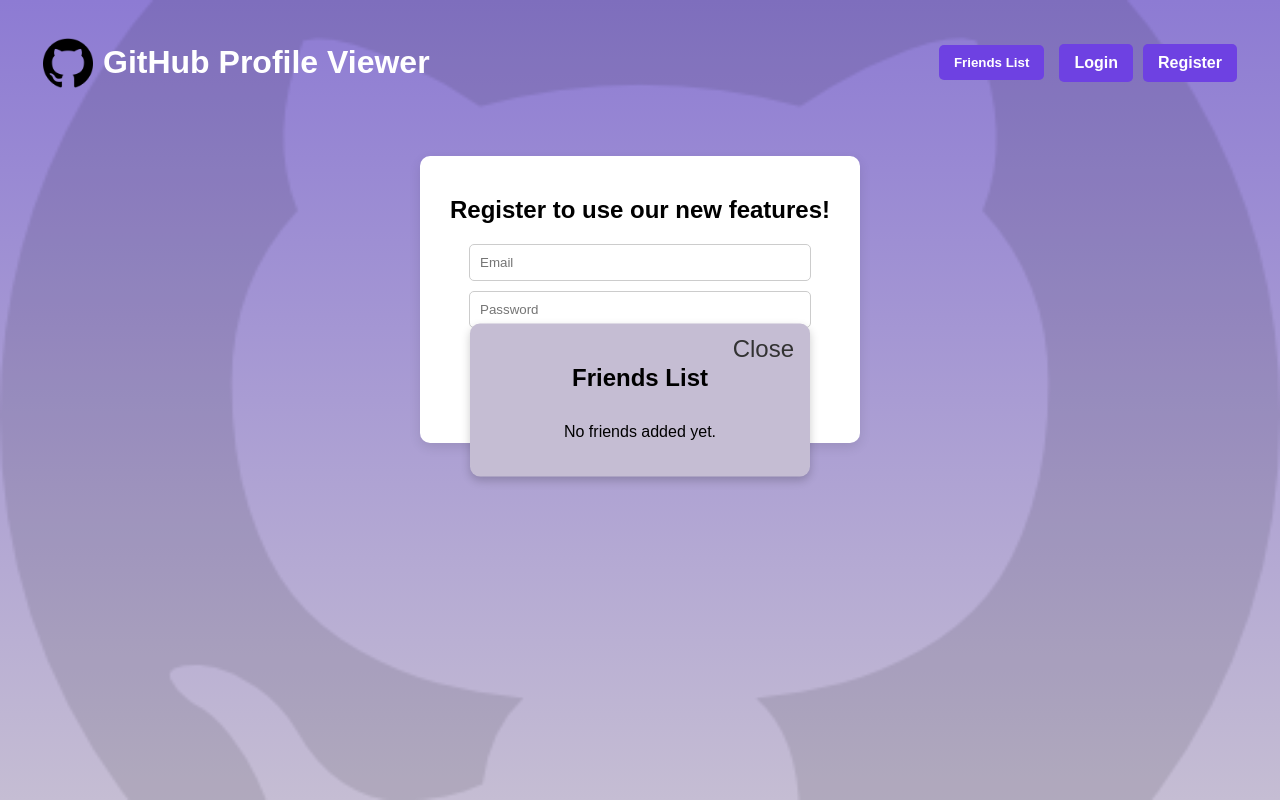
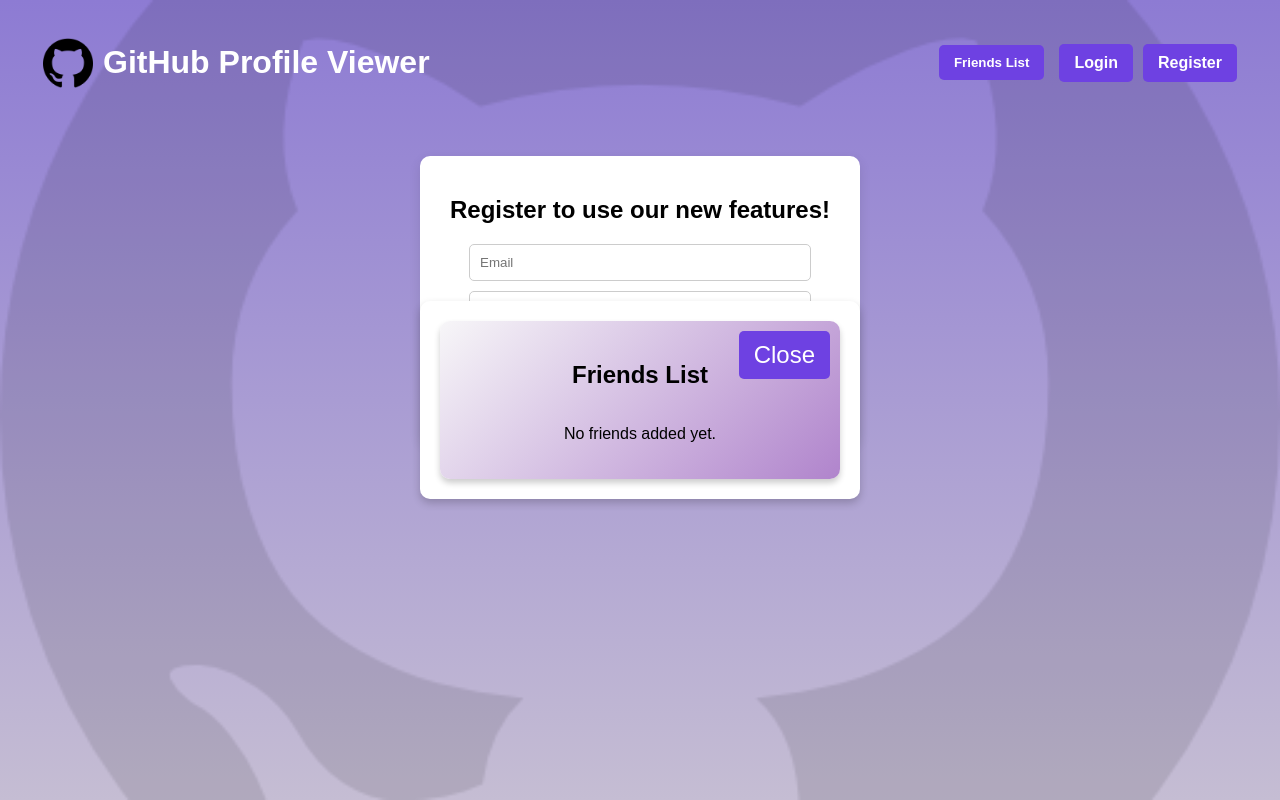
Before and after one commit to MannyLee23/githubprofileviewer2, a React (Create React App) app in the folder gh-profile-viewer/: page /register in a window 1280 px wide. Both pictures are taken after a click on the button "Friends List". Built offline with nearby package versions, Linux system fonts and the light colour scheme; a web font is replaced by a local one.

Commit message:
Implement delete function from friends list

```diff
--- a/gh-profile-viewer/src/App.js
+++ b/gh-profile-viewer/src/App.js
@@ -29,18 +29,25 @@
   // Function to add a friend to the list
   const addFriend = (friend) => {
     setFriends((prevFriends) => {
-      const isAlreadyFriend = prevFriends.some((f) => f.id === friend.id);
-      if (isAlreadyFriend) {
-        alert('This user is already in your friends list.');
-        return prevFriends;
+      // Check if the friend already exists in the list to avoid duplicates
+      if (!prevFriends.some((existingFriend) => existingFriend.id === friend.id)) {
+        const updatedFriends = [...prevFriends, friend];
+        localStorage.setItem('friendsList', JSON.stringify(updatedFriends));
+        return updatedFriends;
       }
-      const updatedFriends = [...prevFriends, friend];
+      return prevFriends;
+    });
+  };
+
+  // Function to remove a friend from the list
+  const removeFriend = (friendId) => {
+    setFriends((prevFriends) => {
+      const updatedFriends = prevFriends.filter((friend) => friend.id !== friendId);
       localStorage.setItem('friendsList', JSON.stringify(updatedFriends));
       return updatedFriends;
     });
   };
 
-  // Function to fetch GitHub user data
   const fetchGitHubData = async (username) => {
     try {
       console.log('Searching for:', username);
@@ -110,7 +117,7 @@
             element={
               userData ? (
                 <>
-                  <ProfileInfo userData={userData} onAddFriend={addFriend} onSearch={fetchGitHubData} />
+                  <ProfileInfo userData={userData} onAddFriend={addFriend} />
                   <ReposList repos={repos} />
                 </>
               ) : (
@@ -121,7 +128,13 @@
           <Route path="/login" element={<Login />} />
           <Route path="/register" element={<Register />} />
         </Routes>
-        {isFriendsListOpen && <FriendsList friends={friends} onClose={closeFriendsList} />}
+        {isFriendsListOpen && (
+          <FriendsList
+            friends={friends}
+            onClose={closeFriendsList}
+            onRemoveFriend={removeFriend} // Add remove friend function
+          />
+        )}
       </div>
     </AuthContext.Provider>
   );
--- a/gh-profile-viewer/src/components/FriendsList.css
+++ b/gh-profile-viewer/src/components/FriendsList.css
@@ -1,43 +1,70 @@
+/* Friends List Modal */
 .friends-list-modal {
     position: fixed;
     top: 50%;
     left: 50%;
     transform: translate(-50%, -50%);
-    background: #c5bdd3;
+    background-color: #ffffff;
+    border-radius: 10px;
+    box-shadow: 0 4px 8px rgba(0, 0, 0, 0.2);
     padding: 20px;
-    border-radius: 10px;
-    box-shadow: 0 4px 10px rgba(0, 0, 0, 0.2);
-    width: 300px;
-    max-height: 400px;
-    overflow: hidden;
+    width: 400px;
+    max-height: 80vh;
+    overflow-y: auto;
+    z-index: 1000;
   }
 
-  .friends-list-content {
-    display: flex;
-    flex-direction: column;
-    align-items: center;
+  .modal-content {
+    position: relative;
   }
 
-  .friends-list-scrollable {
-    overflow-y: auto;
-    max-height: 300px;
-    width: 100%;
+  .close-button {
+    position: absolute;
+    top: 10px;
+    right: 10px;
+    background-color: #6e41e2;
+    color: white;
+    border: none;
+    padding: 5px 10px;
+    cursor: pointer;
+    border-radius: 5px;
+  }
+
+  .friends-list {
+    margin-top: 20px;
   }
 
   .friend-item {
     display: flex;
     align-items: center;
     margin-bottom: 15px;
+    padding: 10px;
+    background-color: #f7f7f7;
+    border-radius: 8px;
+    box-shadow: 0 2px 4px rgba(0, 0, 0, 0.1);
   }
 
   .friend-avatar {
     width: 50px;
     height: 50px;
     border-radius: 50%;
-    margin-right: 10px;
+    margin-right: 15px;
   }
 
-  .friend-details h3,
-  .friend-details p {
-    margin: 0;
+  .friend-details {
+    flex-grow: 1;
   }
+
+  .delete-button {
+    padding: 8px 12px;
+    background-color: #d9534f;
+    color: white;
+    border: none;
+    border-radius: 5px;
+    cursor: pointer;
+    transition: background-color 0.3s;
+  }
+
+  .delete-button:hover {
+    background-color: #c9302c;
+  }
--- a/gh-profile-viewer/src/components/FriendsList.js
+++ b/gh-profile-viewer/src/components/FriendsList.js
@@ -1,25 +1,35 @@
 import React from 'react';
-import './FriendsList.css';
+import './FriendsList.css'; // Ensure your CSS is up to date
 
-function FriendsList({ friends, onClose }) {
+function FriendsList({ friends, onClose, onRemoveFriend }) {
   return (
     <div className="friends-list-modal">
-      <div className="friends-list-content">
+      <div className="modal-content">
         <button className="close-button" onClick={onClose}>
           Close
         </button>
         <h2>Friends List</h2>
-        <div className="friends-list-scrollable">
+        <div className="friends-list">
           {friends.length === 0 ? (
             <p>No friends added yet.</p>
           ) : (
-            friends.map((friend) => (
+            friends.map(friend => (
               <div key={friend.id} className="friend-item">
-                <img src={friend.avatar_url} alt={`${friend.login}'s avatar`} className="friend-avatar" />
+                <img
+                  className="friend-avatar"
+                  src={friend.avatar_url}
+                  alt={`${friend.login}'s avatar`}
+                />
                 <div className="friend-details">
                   <h3>{friend.name || friend.login}</h3>
                   <p>@{friend.login}</p>
                 </div>
+                <button
+                  className="delete-button"
+                  onClick={() => onRemoveFriend(friend.id)}
+                >
+                  Remove
+                </button>
               </div>
             ))
           )}
```
